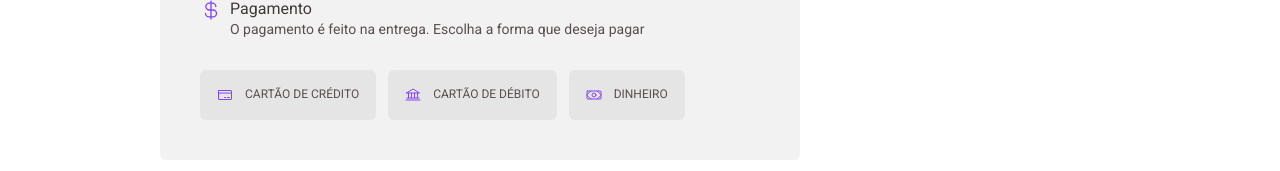
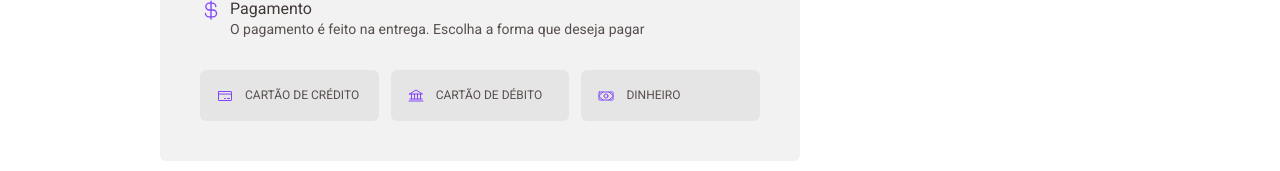
Before and after one commit to geovaneborba/desafio-ignite-coffee-delivery, a React (Vite) app in the folder 02-coffee-delivery/: page /checkout in a window 1280 px wide. Shown: the part 576-747 px from the top of the page. Built offline with nearby package versions, Linux system fonts and the light colour scheme.

Commit message:
refactor: add focus on payment method if not selected when submitting

```diff
--- a/02-coffee-delivery/src/pages/Checkout/components/FormDeliveryAddress/index.tsx
+++ b/02-coffee-delivery/src/pages/Checkout/components/FormDeliveryAddress/index.tsx
@@ -162,6 +162,8 @@ export function FormDeliveryAddress() {
         <FormPayments>
           <label>
             <CreditButton
+              {...register('paymentMethod')}
+              defaultValue="credit"
               selectedPaymentMethod={selectedPaymentButton}
               type="button"
               onClick={() => {
@@ -177,6 +179,7 @@ export function FormDeliveryAddress() {
 
           <label>
             <DebitButton
+              defaultValue="debit"
               selectedPaymentMethod={selectedPaymentButton}
               type="button"
               onClick={() => {
@@ -192,6 +195,7 @@ export function FormDeliveryAddress() {
 
           <label>
             <MoneyButton
+              defaultValue="money"
               selectedPaymentMethod={selectedPaymentButton}
               type="button"
               onClick={() => {
--- a/02-coffee-delivery/src/pages/Checkout/components/FormDeliveryAddress/styles.ts
+++ b/02-coffee-delivery/src/pages/Checkout/components/FormDeliveryAddress/styles.ts
@@ -90,6 +90,7 @@ export const FormInputGroup = styled.div`
   input {
     width: 100%;
   }
+
   label {
     position: absolute;
     right: 0.75rem;
@@ -144,7 +145,7 @@ const BaseButtonPayment = styled.button<ButtonProps>`
   border-radius: 6px;
   background: ${(props) => props.theme['base-button']};
   color: ${(props) => props.theme['base-text']};
-  font-family: 'Roboto';
+  font-family: 'Roboto', sans-serif;
   font-weight: 400;
   font-size: 0.75rem;
   line-height: 1.3;
@@ -152,6 +153,8 @@ const BaseButtonPayment = styled.button<ButtonProps>`
   text-transform: uppercase;
   cursor: pointer;
   transition: background-color 0.3s, color 0.3s;
+  width: 11.1706rem;
+  height: 3.1875rem;
 
   &:hover {
     background: ${(props) => props.theme['base-hover']};
@@ -161,6 +164,11 @@ const BaseButtonPayment = styled.button<ButtonProps>`
   svg {
     font-size: 1rem;
     color: ${(props) => props.theme.purple};
+  }
+
+  &:focus {
+    border: 1px solid ${(props) => props.theme['purple']};
+    color: ${(props) => props.theme['base-text']};
   }
 `
 
--- a/02-coffee-delivery/src/pages/Checkout/index.tsx
+++ b/02-coffee-delivery/src/pages/Checkout/index.tsx
@@ -7,7 +7,6 @@ import { FormDeliveryAddress } from './components/FormDeliveryAddress'
 import { ShoppingCart } from './components/ShoppingCart'
 
 import { CheckoutContainer, FormContainer } from './styles'
-import { useCart } from '../../context/CartContext'
 
 const checkoutSchema = z.object({
   zipCode: z.string().min(8).max(8),
```
